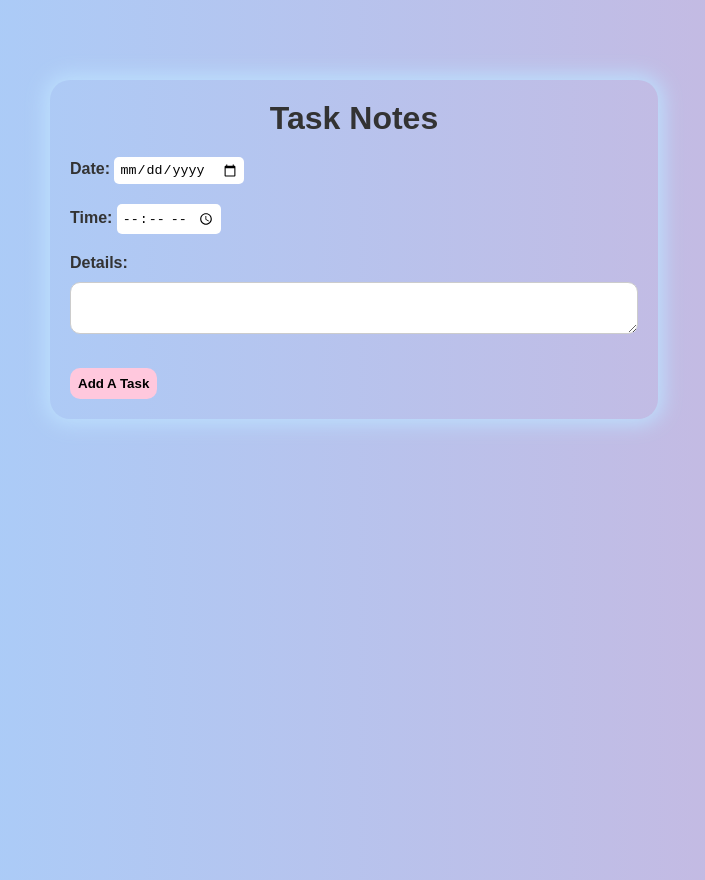
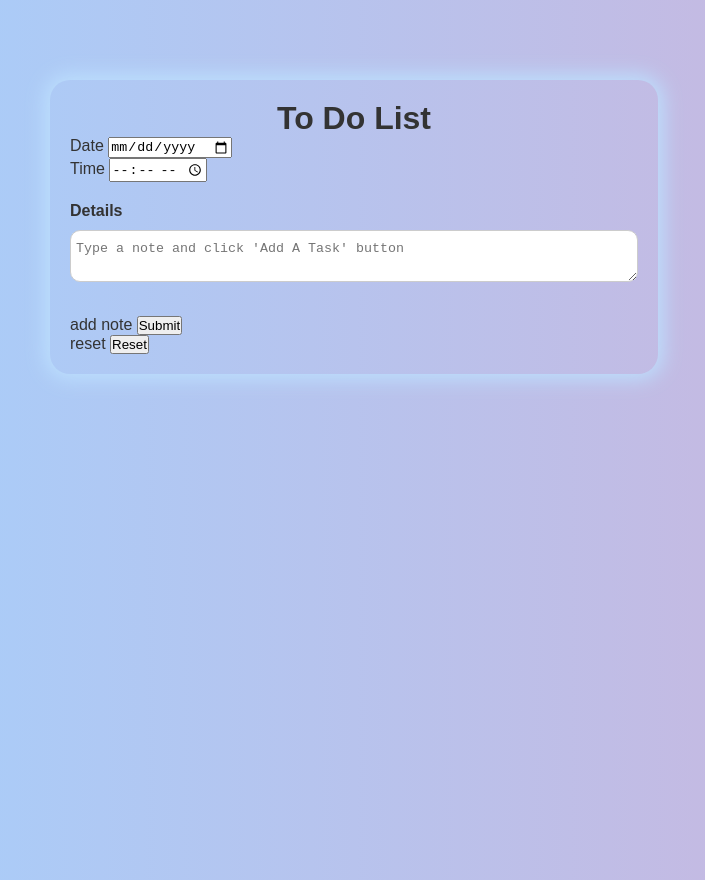
Before and after one commit to osoka46/Html-Css-JavaScript-BitcoinPage, a plain HTML site: page toDoListApp.html in a window 1280 px wide. Shown: the whole page, without its empty margins (286-991 px from the left). Drawn offline with Linux system fonts and the light colour scheme.

Commit message:
toDoListApp.html created

```diff
--- a/toDoListApp.html
+++ b/toDoListApp.html
@@ -4,39 +4,67 @@
 <head>
     <meta charset="UTF-8">
     <meta name="viewport" content="width=device-width, initial-scale=1.0">
-    <title>To Do List App</title>
+    <title>to Do List App</title>
     <link rel="stylesheet" href="toDoListAppStyle.css">
+
 </head>
 
 <body>
+
+
     <div class="container">
-
         <form action="#" id="task-form">
-            <h1>task notes</h1>
-
-            <div class="items-wrap">
-                <label for="task-date">Date:</label>
+            <h1>to do list</h1>
+            <div class="items-wraps">
+                <label for="task-date">Date</label>
                 <input type="date" id="task-date" required>
             </div>
-
-            <div class="items-wrap">
-
-                <label for="task-time">Time:</label>
+            <div class="items-wraps">
+                <label for="task-time">Time</label>
                 <input type="time" id="task-time" required>
 
             </div>
+            <div class="items-wrap">
+                <label for="text-area">Details</label>
+                <textarea id="text-area" placeholder="Type a note and click 'Add A Task' button" required></textarea>
+            </div>
+            <!-- <button id="submitDeneme" type="submit">add a task</button> -->
+            <div class="buttons">
+                <div class="add-button">
+                    <label for="submit-task">add note</label>
+                    <input type="submit" id="submit-task">
+                </div>
+                <div class="reset-button">
+                    <label for="reset-input">reset</label>
+                    <input type="reset" id="reset-input" />
+                </div>
+            </div>
 
-            <div class="items-wrap">
-                <label for="task-details">Details:</label>
-                <textarea name="task-details" id="task-details" placeholder="Write your task task details" required>
-                </textarea>
+        </form>
+        <div id="task-list">
+            <!-- <div class="task">1
+                <span>deneme</span>
+                <span class="delete">delete</span>
             </div>
-            <button type="submit">add a task</button>
-        </form>
-        <div id="task-list"></div>
+            <div class="task">2
+                <span>deneme</span>
+                <span class="delete">delete</span>
+            </div>
+
+            <div class="task">3
+                <span>deneme</span>
+                <span class="delete">delete</span>
+            </div> -->
+
+        </div>
+
     </div>
 
-    <script src="./toDoListApp.js" charset="UTF-8"></script>
+
+
+    <script src="toDoListApp.js" charset="UTF-8"></script>
+
+
 </body>
 
 </html>
```
